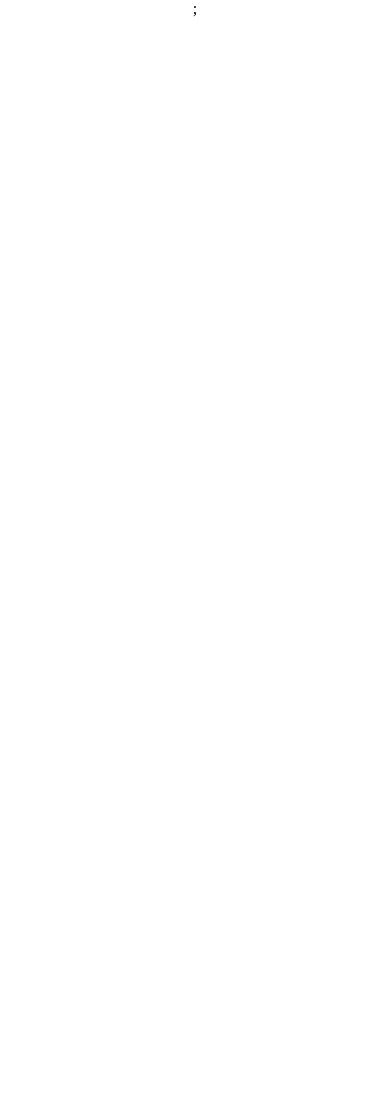
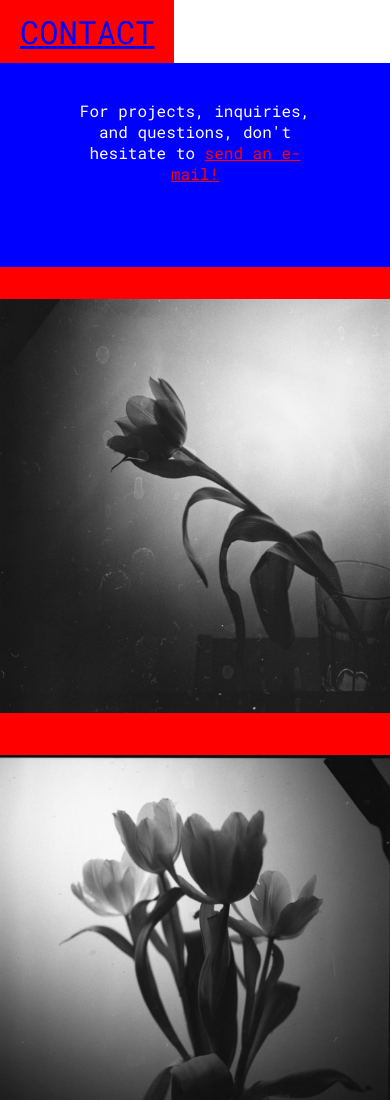
Before and after one commit to leovschie/Business-Website, a plain HTML site: page contact.html in a window 390 px wide. Shown: the top 1100 px of the page. Before the commit the page ends 844 px from the top, so only its background shows below. Drawn offline with Linux system fonts and the light colour scheme.

Commit message:
Finished contact

```diff
--- a/contact.html
+++ b/contact.html
@@ -5,13 +5,61 @@
     <meta charset="UTF-8">
     <meta name="viewport" content="width=device-width, initial-scale=1.0">
     <meta http-equiv="X-UA-Compatible" content="ie=edge">
-    <link rel="icon" type="image/png" sizes="16x16" href="style/favicon-16x16.png">;
+    <link rel="icon" type="image/png" sizes="16x16" href="style/favicon-32x32.png">
+    <link rel="stylesheet" href="https://fonts.googleapis.com/css?family=Roboto+Mono:400,700">
     <link rel="stylesheet" href="https://fonts.googleapis.com/css?family=Noto+Serif+JP:400,900">
     <link rel="stylesheet" href="style/style.css">
     <title>Contact</title>
 </head>
 
 <body>
+    <header class="header">
+        <a href="" class="logo">CONTACT</a>
+        <input class="menu-btn" type="checkbox" id="menu-btn" />
+        <label class="menu-icon" for="menu-btn"><span class="navicon"></span></label>
+        <ul class="menu">
+            <li><a href="index.html">Home</a></li>
+            <li><a href="about.html">About</a></li>
+            <li><a href="work.html">Work</a></li>
+            <li><a href="contact.html">Contact</a></li>
+        </ul>
+    </header>
+
+
+
+    <main class="site-content">
+
+        <section class="maintext">
+
+            <br>
+
+            <p class="contactinfo">
+                For projects, inquiries, and questions, don't hesitate to <a href="mailto:puckrijnen@hotmail.nl"
+                    class="email">send an e-mail!</a>
+
+            </p>
+
+
+        </section>
+
+        <div class="imageshomepage">
+
+            <img class="homepageimage1" src="style/imagescontactpage/contactimg1.png" width="402.8px" heigth="400.8">
+
+
+            <img class="homepageimage2" src="style/imagescontactpage/contactimg2.png" width="400.8px" heigth="402.8">
+
+
+            <img class="homepageimage3" src="style/imagescontactpage/contactimg3.png" width="400.8px" heigth="402.8">
+
+        </div>
+        <div class="clear"></div>
+
+        <footer class="footer">
+            <a href="https://www.instagram.com/puckrijnen/" class="instalink">See more on Puck's Instagram</a>
+        </footer>
+    </main>
+
 
 </body>
 
--- a/style/style.css
+++ b/style/style.css
@@ -1,5 +1,5 @@
 h1 {
-    font-family: 'Roboto Mono', monospace;
+  font-family: "Roboto Mono", monospace;
   font-weight: bolder;
   font-size: 45px;
   letter-spacing: 3px;
@@ -10,11 +10,17 @@ body {
   display: flex;
   margin: 0;
   background-color: white;
-
 }
 
 p {
-    font-family: 'Roboto Mono', monospace;
+  font-family: "Roboto Mono", monospace;
+}
+
+p::-moz-selection {
+  color: red;
+}
+p::selection {
+  color: red;
 }
 
 .maintext {
@@ -38,6 +44,9 @@ p {
   background-color: blue;
   margin-bottom: 3%;
 }
+.site-content {
+  width: 100vw;
+}
 
 .homepageimage1 {
   align-self: center;
@@ -54,17 +63,18 @@ p {
 .homepageimage3 {
   align-self: center;
   padding: 10px;
-    flex: 1.053846
+  flex: 1.053846;
 }
 
 .header {
-    font-family: 'Roboto Mono', monospace;
+  font-family: "Roboto Mono", monospace;
   /* font-weight: bold; */
   background-color: white;
   position: fixed;
   width: 100%;
   z-index: 3;
-    border-bottom: 3px solid red;
+  border-bottom: 3px solid blue;
+  color: blue;
 }
 
 .header ul {
@@ -72,9 +82,8 @@ p {
   padding: 0;
   list-style: none;
   overflow: hidden;
-    background-color: #fff;
+  background: white;
   margin-right: 5%;
-
 }
 
 .header li a {
@@ -105,14 +114,10 @@ p {
   display: none;
 }
 
-
 .logo:hover {
   background-color: red;
   text-decoration: underline;
 }
-
-
-
 
 .header li {
   float: left;
@@ -126,9 +131,7 @@ p {
   clear: none;
   float: right;
   max-height: none;
-
 }
-
 
 .header .menu-icon {
   display: none;
@@ -145,7 +148,7 @@ p {
 .instalink {
   flex-flow: inline;
   color: blue;
-    font-family: 'Roboto Mono', monospace;
+  font-family: "Roboto Mono", monospace;
   text-transform: uppercase;
   text-decoration: none;
 }
@@ -155,11 +158,15 @@ p {
   text-decoration: underline;
 }
 
+.contactinfo {
+  text-align: center;
+}
 
-
+.email {
+  color: red;
+}
 
 @media (max-width: 48em) {
-
   body {
     display: flex;
     align-content: center;
@@ -192,14 +199,11 @@ p {
     margin: 3%;
   }
 
-
-
   .header .menu {
     clear: both;
     max-height: 0;
-        transition: max-height .2s ease-out;
+    transition: max-height 0.2s ease-out;
   }
-
 
   .header .menu-icon {
     cursor: pointer;
@@ -212,23 +216,21 @@ p {
   }
 
   .header .menu-icon .navicon {
-        background: blue;
+    color: blue;
     display: block;
     position: relative;
     height: 3px;
-        transition: background .2s ease-out;
+    transition: background 0.2s ease-out;
     width: 20px;
-
   }
 
   .header .menu-icon .navicon:before,
   .header .menu-icon .navicon:after {
-        background: blue;
-        content: '';
+    content: "";
     display: block;
     height: 100%;
     position: absolute;
-        transition: all .2s ease-out;
+    transition: all 0.2s ease-out;
     width: 100%;
   }
 
@@ -244,24 +246,24 @@ p {
     display: none;
   }
 
-    .header .menu-btn:checked~.menu {
+  .header .menu-btn:checked ~ .menu {
     max-height: 240px;
   }
 
-    .header .menu-btn:checked~.menu-icon .navicon {
+  .header .menu-btn:checked ~ .menu-icon .navicon {
     background: transparent;
   }
 
-    .header .menu-btn:checked~.menu-icon .navicon:before {
+  .header .menu-btn:checked ~ .menu-icon .navicon:before {
     transform: rotate(-45deg);
   }
 
-    .header .menu-btn:checked~.menu-icon .navicon:after {
+  .header .menu-btn:checked ~ .menu-icon .navicon:after {
     transform: rotate(45deg);
   }
 
-    .header .menu-btn:checked~.menu-icon:not(.steps) .navicon:before,
-    .header .menu-btn:checked~.menu-icon:not(.steps) .navicon:after {
+  .header .menu-btn:checked ~ .menu-icon:not(.steps) .navicon:before,
+  .header .menu-btn:checked ~ .menu-icon:not(.steps) .navicon:after {
     top: 0;
   }
 
```
Also changed, not shown: index.html (+1 -1 lines), style/imagescontactpage/contactimg1.png (renamed from style/zzz.png), style/imagescontactpage/contactimg2.png (renamed from style/xxx.png), style/imagescontactpage/contactimg3.png (renamed from style/yyy.png), 2 other files. Lines whose indentation alone changed are shown as unchanged.
